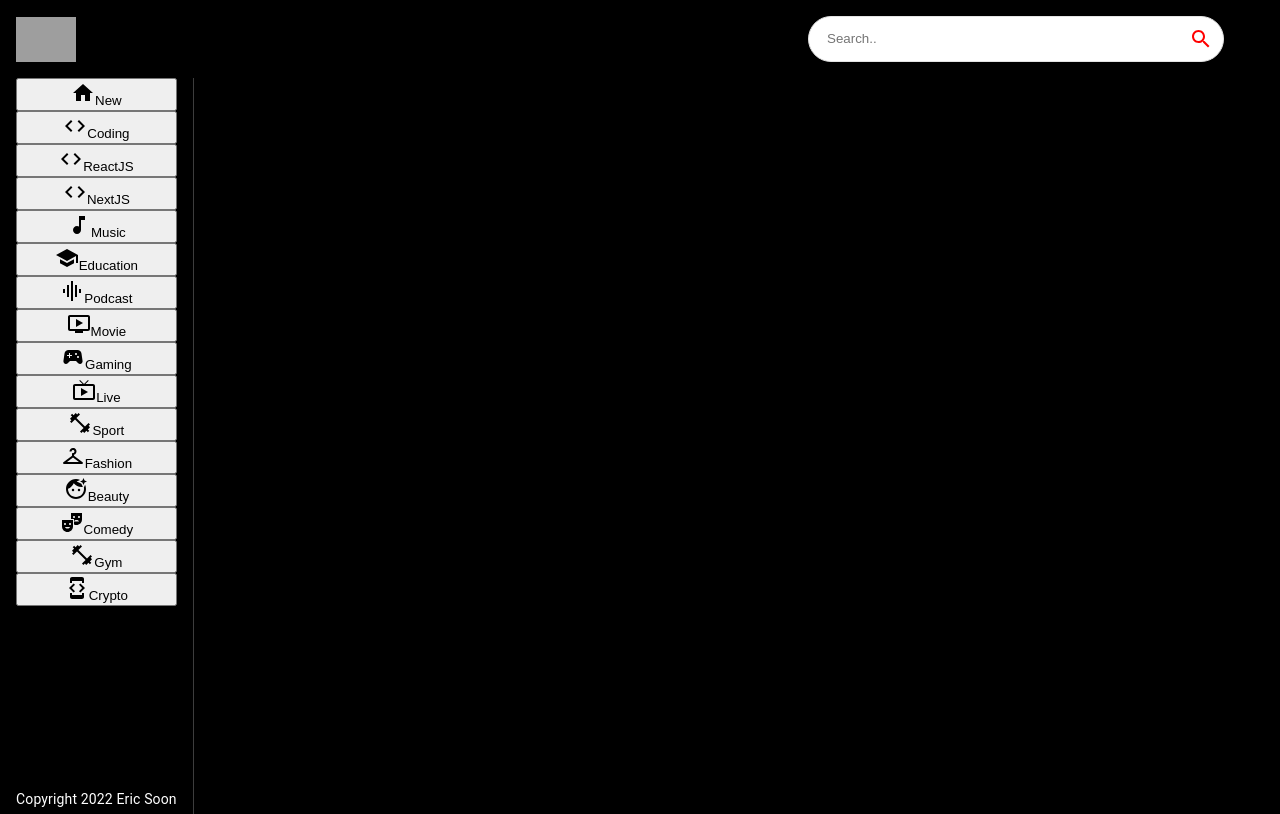
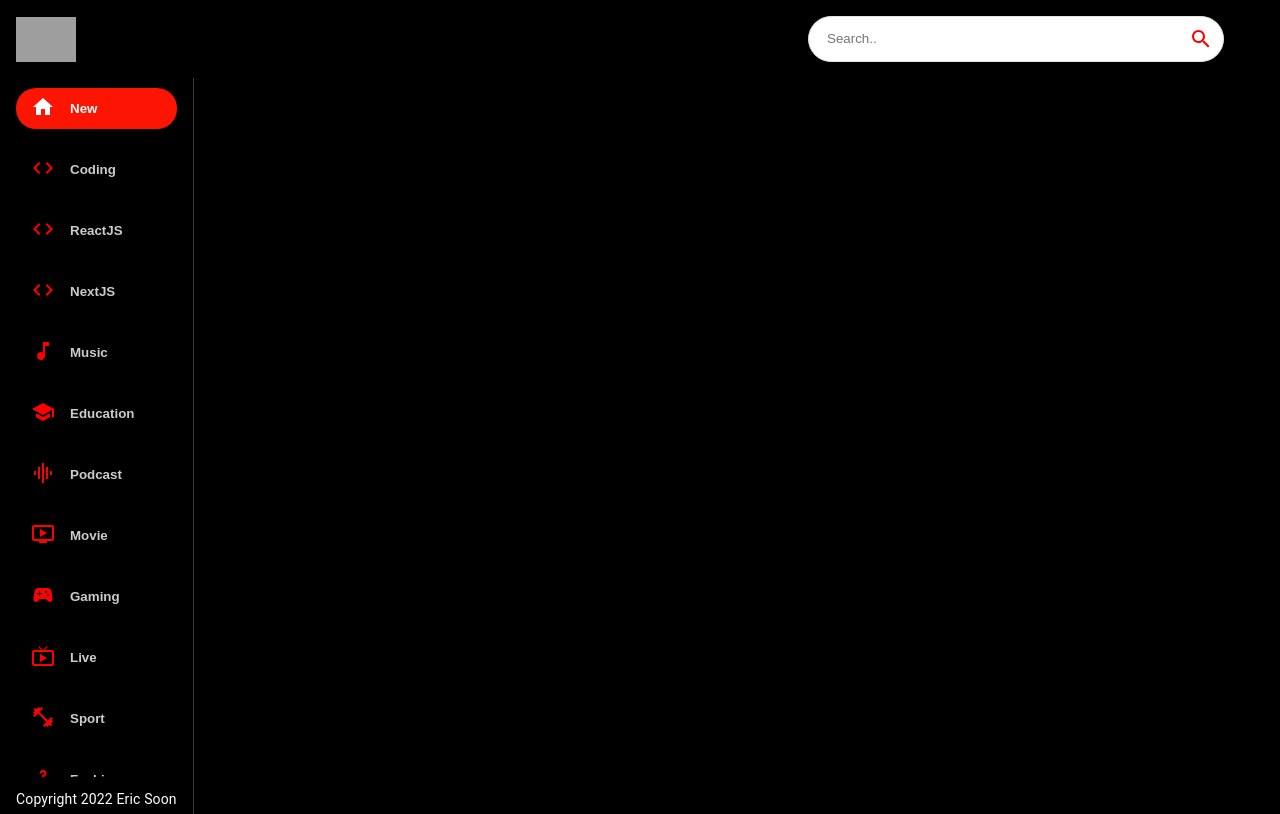
Before and after one commit to ericsoon/youtube_clone, a React (Create React App) app: page / in a window 1280 px wide. Built offline with nearby package versions, Linux system fonts and the light colour scheme; grey boxes are pictures that could not be loaded.

Commit message:
styling the sidebar

```diff
--- a/src/components/Feed.jsx
+++ b/src/components/Feed.jsx
@@ -1,4 +1,4 @@
-import React, { useState, useEffect } from 'react';
+import React from 'react';
 import { Box, Stack, Typography } from '@mui/material';
 import Sidebar from './Sidebar';
 
--- a/src/components/Sidebar.jsx
+++ b/src/components/Sidebar.jsx
@@ -2,6 +2,8 @@ import React from 'react';
 import { Stack } from '@mui/material';
 
 import { categories } from '../utils/constants';
+
+const selectedCategory = 'New';
 
 const Sidebar = () => (
   <Stack
@@ -12,9 +14,20 @@ const Sidebar = () => (
     }}
   >
     {categories.map((item) => (
-      <button type="button">
-        <span>{item.icon}</span>
-        <span>{item.name}</span>
+      <button
+        type="button"
+        className="category-btn"
+        style={{ background: item.name === selectedCategory && '#fc1503', color: '#fff' }}
+        key={item.name}
+      >
+        <span
+          style={{ color: item.name === selectedCategory ? '#fff' : 'red',
+            marginRight: '15px',
+          }}
+        >
+          {item.icon}
+        </span>
+        <span style={{ opacity: item.name === selectedCategory ? '1' : '0.8' }}>{item.name}</span>
       </button>
     ))}
   </Stack>
```
